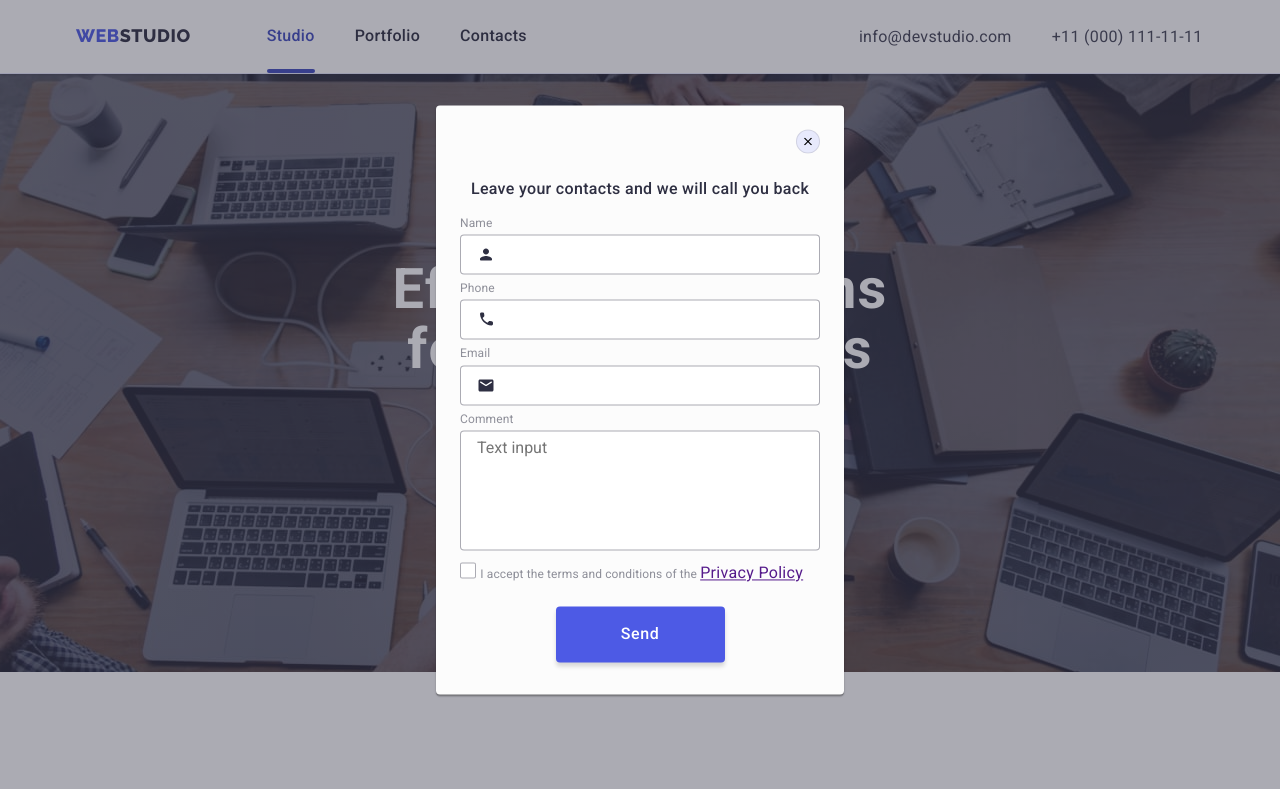
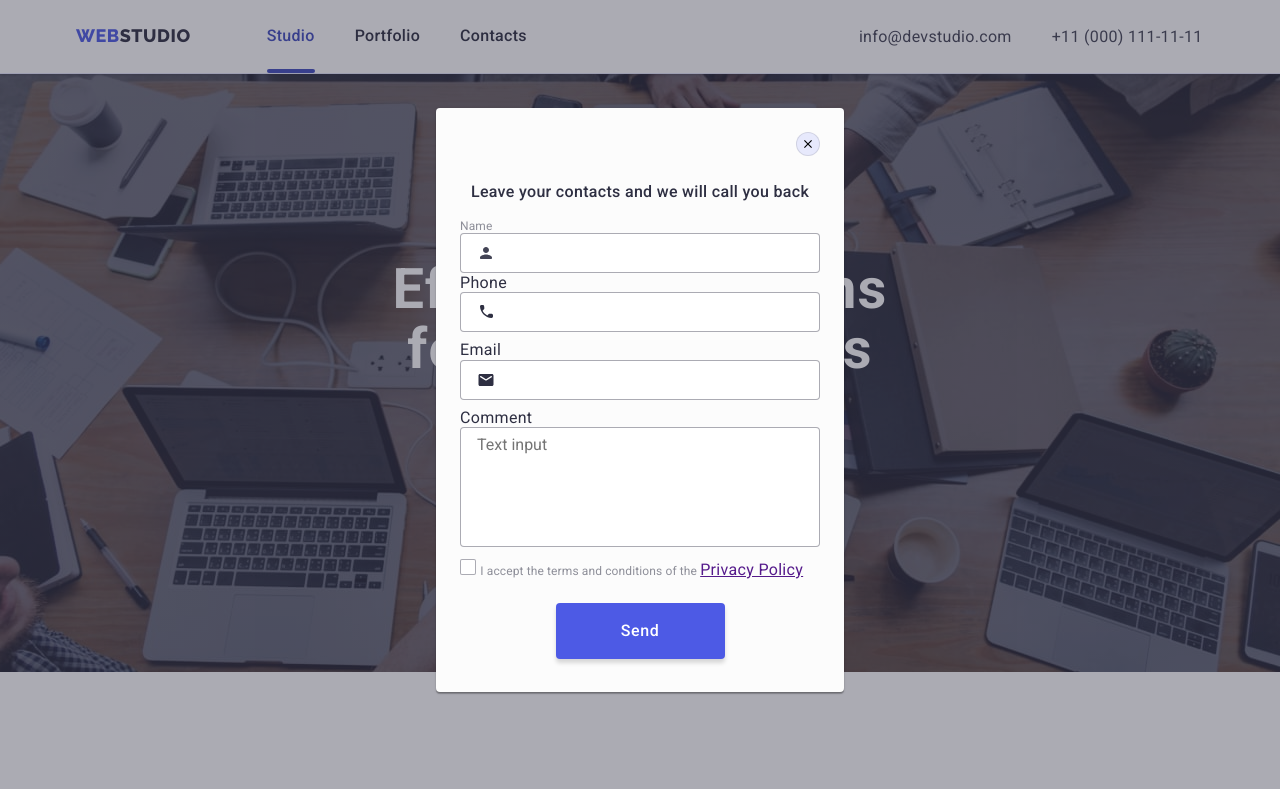
Before and after one commit to anacstasy/goit-markup-hw-06, a plain HTML site: page index.html in a window 1280 px wide. Both pictures are taken after a click on the button "Order Service". Shown: the top 789 px of the page. Drawn offline with nearby package versions, Linux system fonts and the light colour scheme.

Commit message:
update-4

```diff
--- a/css/styles.css
+++ b/css/styles.css
@@ -927,7 +927,7 @@ button {
   border: 1px solid #4d5ae5;
 }
 
-.contact-form-field-desc {
+.contact-form-field-lable {
   font-family: 'Roboto', sans-serif;
   font-style: normal;
   font-weight: 400;
@@ -939,6 +939,10 @@ button {
 }
 .contact-form-wrapper {
   margin-bottom: 8px;
+}
+
+.contact-form-field-wrapper {
+  position: relative;
 }
 
 .contact-form-field-desc:not(:last-child) {
--- a/index.html
+++ b/index.html
@@ -433,19 +433,21 @@
         <p class="contact-form-title">Leave your contacts and we will call you back</p>
         <form class="contact-form">
           <div class="contact-form-wrapper">
-            <label class="contact-form-field-wrapper"
-              ><span class="contact-form-field-desc">Name</span>
-              <span class="contact-form-input-wrapper">
+            <label class="contact-form-field-lable" for="user-name"> Name </label>
+            <div class="contact-form-input-wrapper">
               <input
                 class="contact-form-input"
                 type="text"
                 name="user_first_name"
                 required
-                  pattern="[a-zA-Zа-яА-ЯіІїЇґҐєЄ']+" />
+                pattern="[a-zA-Zа-яА-ЯіІїЇґҐєЄ']+"
+                id="user-name"
+              />
               <svg class="contact-form-input-icon" width="18" height="18">
-                  <use href="./images/icons.svg#icon-person-black"></use></svg
-              ></span>
-            </label>
+                <use href="./images/icons.svg#icon-person-black"></use>
+              </svg>
+            </div>
+
             <label class="contact-form-field-wrapper"
               ><span class="contact-form-field-desc">Phone</span>
               <span class="contact-form-input-wrapper">
```
Lines whose indentation alone changed are shown as unchanged.
